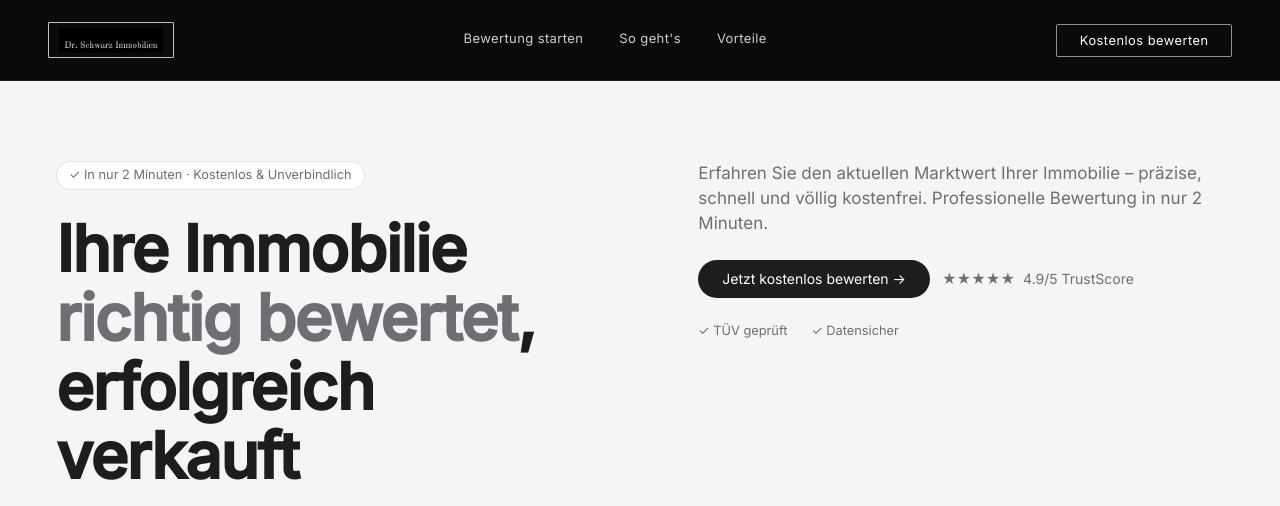
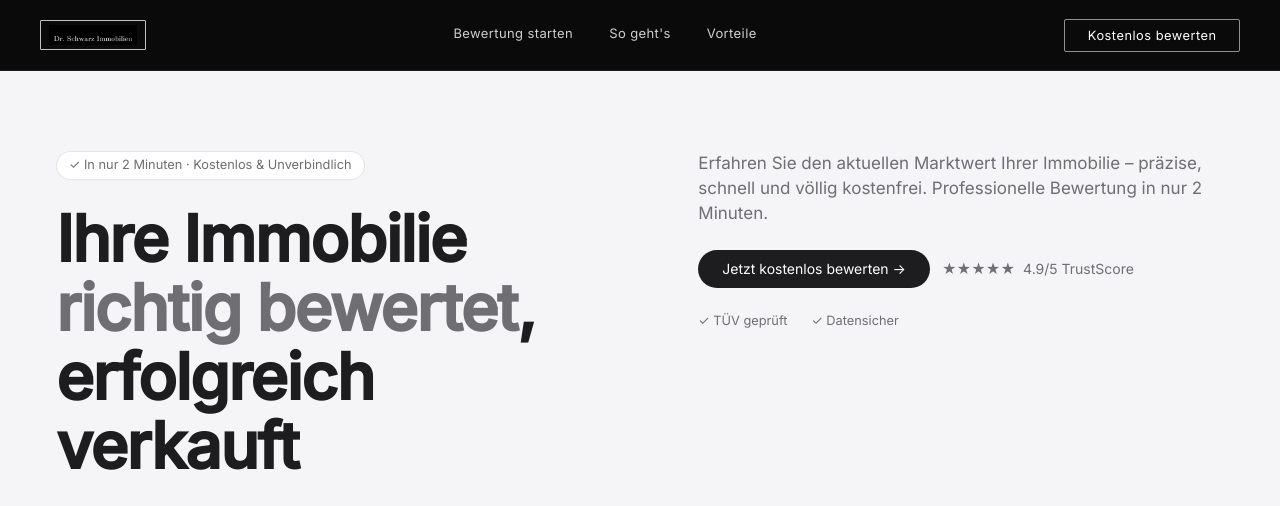
Before and after one commit to Mehmet199942/immowert-24-main, a plain HTML site: page index.html in a window 1280 px wide. Shown: the top 506 px of the page. Drawn offline with Linux system fonts and the light colour scheme.

Commit message:
Match Blackstone header proportions: 70px height, smaller logo box, tighter padding

```diff
--- a/styles.css
+++ b/styles.css
@@ -52,10 +52,10 @@ body {
 .header-content {
     display: flex;
     align-items: center;
-    height: 5rem;
+    height: 4.375rem;
     max-width: 1440px;
     margin: 0 auto;
-    padding: 0 3rem;
+    padding: 0 2.5rem;
     gap: 0;
 }
 
@@ -73,11 +73,11 @@ body {
 }
 
 .logo-img {
-    height: 2.25rem;
+    height: 1.875rem;
     width: auto;
     display: block;
     border: 1px solid rgba(255, 255, 255, 0.75);
-    padding: 0.28rem 0.6rem;
+    padding: 0.22rem 0.5rem;
     border-radius: 1px;
     background: transparent;
 }
```
